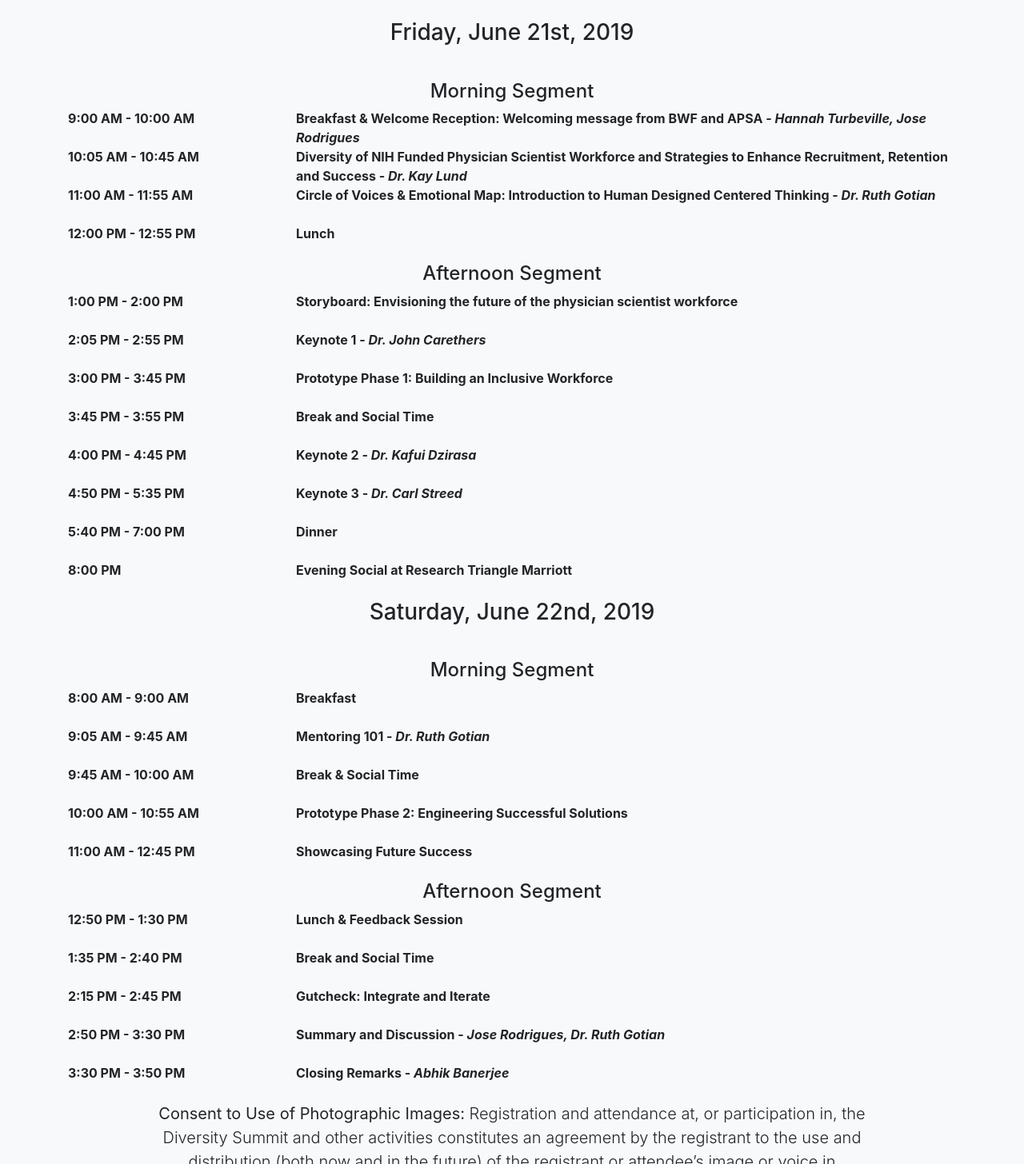
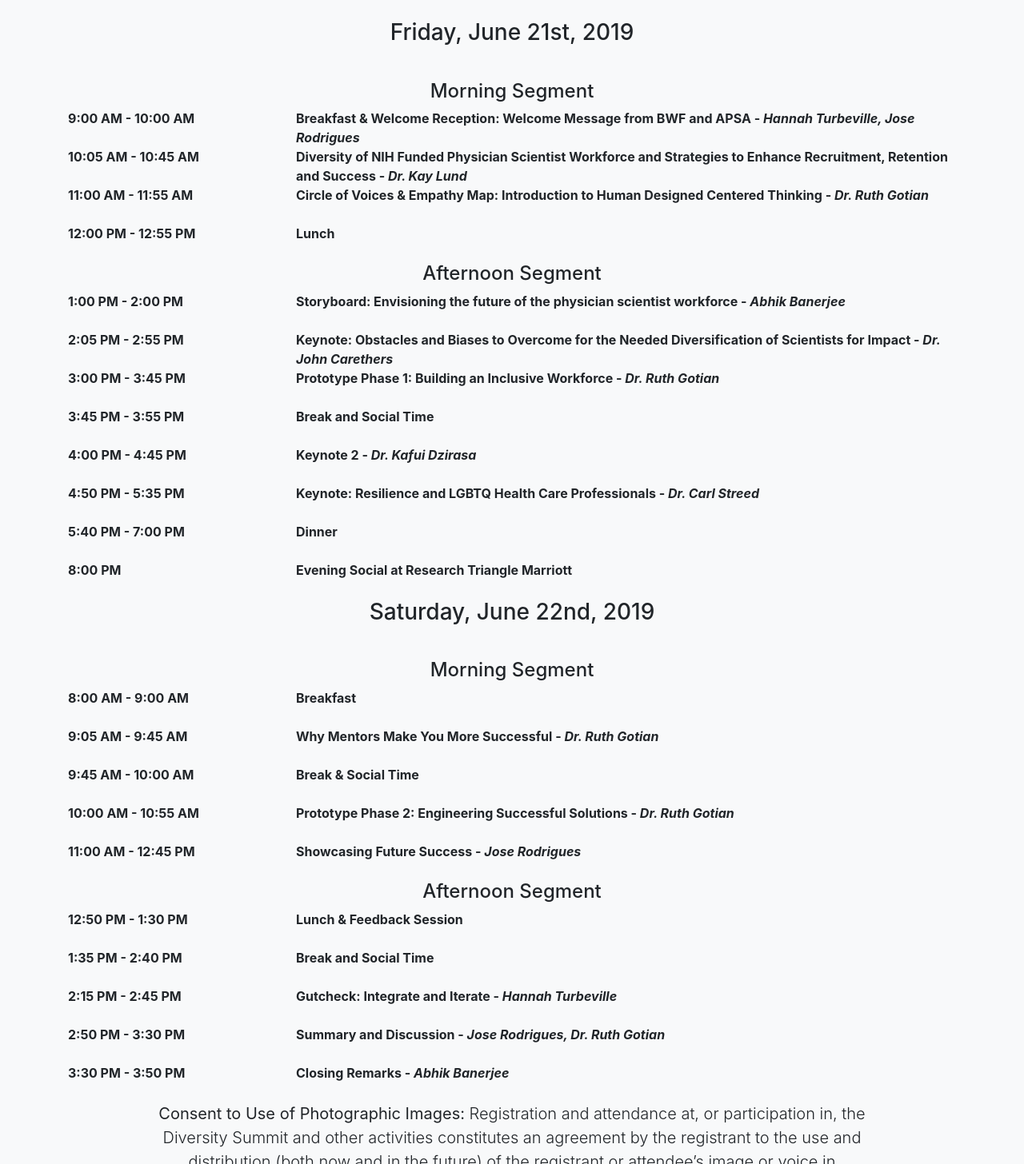
Before and after one commit to physicianscientists/diversitysummit, a website with bundled scripts: page index.html in a window 1280 px wide. Shown: the part 1960-3416 px from the top of the page at 80% size. Built offline with nearby package versions, Linux system fonts and the light colour scheme.

Commit message:
Update index.html

```diff
--- a/index.html
+++ b/index.html
@@ -105,7 +105,7 @@
 			<div class="row" align="left">
 				<br><br>
 				<div class="col-xs-3 col-sm-3 col-md-3 col-xlg-3"><strong>9:00 AM - 10:00 AM</strong></div>
-				<div class="col-xs-9 col-sm-9 col-md-9 col-xlg-9"><strong>Breakfast & Welcome Reception: Welcoming message from BWF and APSA - <em>Hannah Turbeville, Jose Rodrigues</em></strong></div>
+				<div class="col-xs-9 col-sm-9 col-md-9 col-xlg-9"><strong>Breakfast & Welcome Reception: Welcome Message from BWF and APSA - <em>Hannah Turbeville, Jose Rodrigues</em></strong></div>
 			</div>
 			<div class="row" align="left">
 				<br><br>
@@ -115,7 +115,7 @@
 			<div class="row" align="left">
 				<br><br>
 				<div class="col-xs-3 col-sm-3 col-md-3 col-xlg-3"><strong>11:00 AM - 11:55 AM</strong></div>
-				<div class="col-xs-9 col-sm-9 col-md-9 col-xlg-9"><strong>Circle of Voices & Emotional Map: Introduction to Human Designed Centered Thinking - <em>Dr. Ruth Gotian</em></strong></div>
+				<div class="col-xs-9 col-sm-9 col-md-9 col-xlg-9"><strong>Circle of Voices & Empathy Map: Introduction to Human Designed Centered Thinking - <em>Dr. Ruth Gotian</em></strong></div>
 			</div>
 			<div class="row" align="left">
 				<br><br>
@@ -130,17 +130,17 @@
 			<div class="row" align="left">
 				<br><br>
 				<div class="col-xs-3 col-sm-3 col-md-3 col-xlg-3"><strong>1:00 PM - 2:00 PM</strong></div>
-				<div class="col-xs-9 col-sm-9 col-md-9 col-xlg-9"><strong>Storyboard: Envisioning the future of the physician scientist workforce</strong></div>
+				<div class="col-xs-9 col-sm-9 col-md-9 col-xlg-9"><strong>Storyboard: Envisioning the future of the physician scientist workforce - <em>Abhik Banerjee</em></strong></div>
 			</div>
 			<div class="row" align="left">
 				<br><br>
 				<div class="col-xs-3 col-sm-3 col-md-3 col-xlg-3"><strong>2:05 PM - 2:55 PM</strong></div>
-				<div class="col-xs-9 col-sm-9 col-md-9 col-xlg-9"><strong>Keynote 1 - <em>Dr. John Carethers</em></strong></div>
+				<div class="col-xs-9 col-sm-9 col-md-9 col-xlg-9"><strong>Keynote: Obstacles and Biases to Overcome for the Needed Diversification of Scientists for Impact - <em>Dr. John Carethers</em></strong></div>
 			</div>
 			<div class="row" align="left">
 				<br><br>
 				<div class="col-xs-3 col-sm-3 col-md-3 col-xlg-3"><strong>3:00 PM - 3:45 PM</strong></div>
-				<div class="col-xs-9 col-sm-9 col-md-9 col-xlg-9"><strong>Prototype Phase 1: Building an Inclusive Workforce</strong></div>
+				<div class="col-xs-9 col-sm-9 col-md-9 col-xlg-9"><strong>Prototype Phase 1: Building an Inclusive Workforce - <em>Dr. Ruth Gotian</em></strong></div>
 			</div>
 			<div class="row" align="left">
 				<br><br>
@@ -155,7 +155,7 @@
 			<div class="row" align="left">
 				<br><br>
 				<div class="col-xs-3 col-sm-3 col-md-3 col-xlg-3"><strong>4:50 PM - 5:35 PM</strong></div>
-				<div class="col-xs-9 col-sm-9 col-md-9 col-xlg-9"><strong>Keynote 3 - <em>Dr. Carl Streed</em></strong></div>
+				<div class="col-xs-9 col-sm-9 col-md-9 col-xlg-9"><strong>Keynote: Resilience and LGBTQ Health Care Professionals - <em>Dr. Carl Streed</em></strong></div>
 			</div>
 			<div class="row" align="left">
 				<br><br>
@@ -185,7 +185,7 @@
 			<div class="row" align="left">
 				<br><br>
 				<div class="col-xs-3 col-sm-3 col-md-3 col-xlg-3"><strong>9:05 AM - 9:45 AM</strong></div>
-				<div class="col-xs-9 col-sm-9 col-md-9 col-xlg-9"><strong>Mentoring 101 - <em>Dr. Ruth Gotian</em></strong></div>
+				<div class="col-xs-9 col-sm-9 col-md-9 col-xlg-9"><strong>Why Mentors Make You More Successful - <em>Dr. Ruth Gotian</em></strong></div>
 			</div>
 			<div class="row" align="left">
 				<br><br>
@@ -195,12 +195,12 @@
 			<div class="row" align="left">
 				<br><br>
 				<div class="col-xs-3 col-sm-3 col-md-3 col-xlg-3"><strong>10:00 AM - 10:55 AM</strong></div>
-				<div class="col-xs-9 col-sm-9 col-md-9 col-xlg-9"><strong>Prototype Phase 2: Engineering Successful Solutions</strong></div>
+				<div class="col-xs-9 col-sm-9 col-md-9 col-xlg-9"><strong>Prototype Phase 2: Engineering Successful Solutions - <em>Dr. Ruth Gotian</em></strong></div>
 			</div>
 			<div class="row" align="left">
 				<br><br>
 				<div class="col-xs-3 col-sm-3 col-md-3 col-xlg-3"><strong>11:00 AM - 12:45 PM</strong></div>
-				<div class="col-xs-9 col-sm-9 col-md-9 col-xlg-9"><strong>Showcasing Future Success</strong></div>
+				<div class="col-xs-9 col-sm-9 col-md-9 col-xlg-9"><strong>Showcasing Future Success - <em>Jose Rodrigues</em></strong></div>
 			</div>
 			<div class="row">
 				<div class="col-xs-12 col-md-12 col-xlg-12">
@@ -220,7 +220,7 @@
 			<div class="row" align="left">
 				<br><br>
 				<div class="col-xs-3 col-sm-3 col-md-3 col-xlg-3"><strong>2:15 PM - 2:45 PM</strong></div>
-				<div class="col-xs-9 col-sm-9 col-md-9 col-xlg-9"><strong>Gutcheck: Integrate and Iterate</strong></div>
+				<div class="col-xs-9 col-sm-9 col-md-9 col-xlg-9"><strong>Gutcheck: Integrate and Iterate - <em>Hannah Turbeville</em></strong></div>
 			</div>
 			<div class="row" align="left">
 				<br><br>
```
